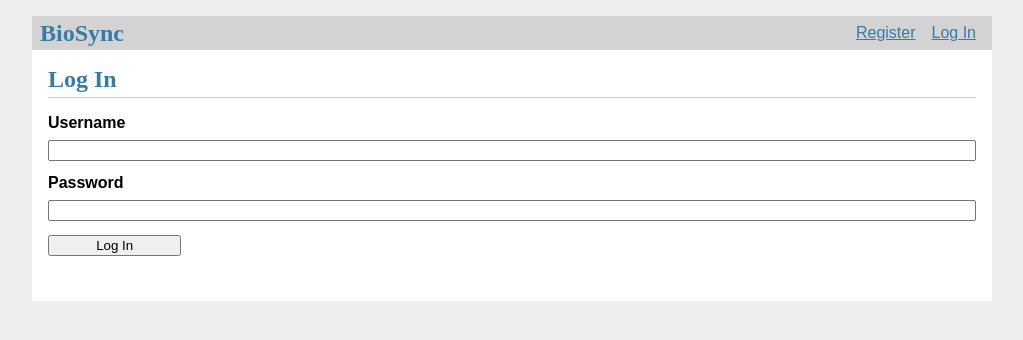
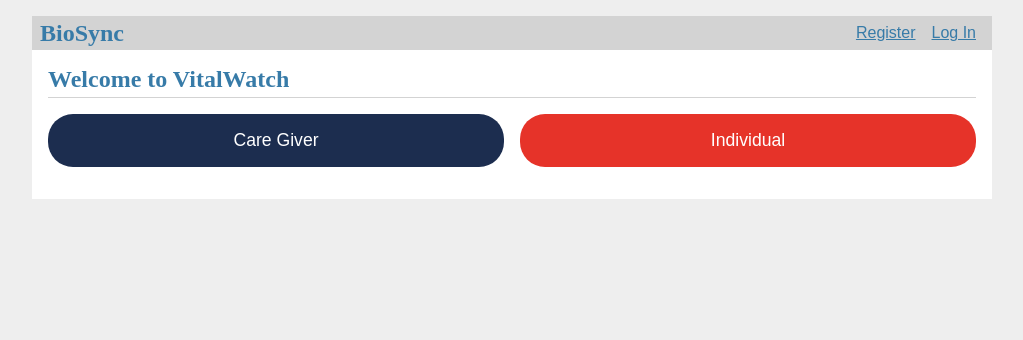
Before and after one commit to CSC-289-Biometric-Group-2/BioSync-Group2, a Flask app: page /auth/login in a window 1280 px wide. Shown: the top 340 px of the page, without its empty margins (128-1151 px from the left). Run offline with Flask 3, Linux system fonts and the light colour scheme.

Commit message:
Update login page to match VitalWatch two-account-type design

```diff
--- a/BioSync/static/style.css
+++ b/BioSync/static/style.css
@@ -27,3 +27,34 @@ nav ul li a, nav ul li span, header .action { display: block; padding: 0.5rem; }
 .content textarea { min-height: 12em; resize: vertical; }
 input.danger { color: #cc2f2e; }
 input[type=submit] { align-self: start; min-width: 10em; }
+/* VitalWatch Login Page */
+.account-type-select {
+  display: flex;
+  gap: 1rem;
+  margin: 1rem 0;
+}
+
+.btn-caregiver {
+  background: #1C2D4F;
+  color: white;
+  padding: 1rem 2rem;
+  border: none;
+  border-radius: 25px;
+  font-size: 1.1rem;
+  cursor: pointer;
+  flex: 1;
+}
+
+.btn-individual {
+  background: #E63329;
+  color: white;
+  padding: 1rem 2rem;
+  border: none;
+  border-radius: 25px;
+  font-size: 1.1rem;
+  cursor: pointer;
+  flex: 1;
+}
+
+.btn-caregiver:hover { opacity: 0.9; }
+.btn-individual:hover { opacity: 0.9; }
--- a/BioSync/templates/auth/login.html
+++ b/BioSync/templates/auth/login.html
@@ -1,15 +1,44 @@
 {% extends 'base.html' %}
 
+{% block title %}Log In{% endblock %}
+
 {% block header %}
-  <h1>{% block title %}Log In{% endblock %}</h1>
+  <h1>Welcome to VitalWatch</h1>
 {% endblock %}
 
 {% block content %}
-  <form method="post">
+  <div class="account-type-select">
+    <button class="btn-caregiver" onclick="showForm('caregiver')">Care Giver</button>
+    <button class="btn-individual" onclick="showForm('individual')">Individual</button>
+  </div>
+
+  <form id="individual-form" method="post" style="display:none">
+    <input type="hidden" name="account_type" value="individual">
     <label for="username">Username</label>
     <input name="username" id="username" required>
     <label for="password">Password</label>
     <input type="password" name="password" id="password" required>
     <input type="submit" value="Log In">
+    <a href="{{ url_for('main.index') }}">← Back to Home</a>
   </form>
+
+  <form id="caregiver-form" method="post" style="display:none">
+    <input type="hidden" name="account_type" value="caregiver">
+    <label for="username">Username</label>
+    <input name="username" id="username-cg" required>
+    <label for="password">Password</label>
+    <input type="password" name="password" id="password-cg" required>
+    <label for="caregiver_id">Caregiver ID</label>
+    <input name="caregiver_id" id="caregiver_id" required>
+    <input type="submit" value="Log In">
+    <a href="{{ url_for('main.index') }}">← Back to Home</a>
+  </form>
+
+  <script>
+    function showForm(type) {
+      document.getElementById('individual-form').style.display = 'none';
+      document.getElementById('caregiver-form').style.display = 'none';
+      document.getElementById(type + '-form').style.display = 'flex';
+    }
+  </script>
 {% endblock %}
```
